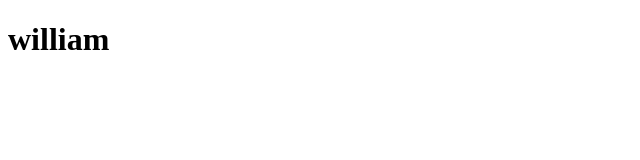
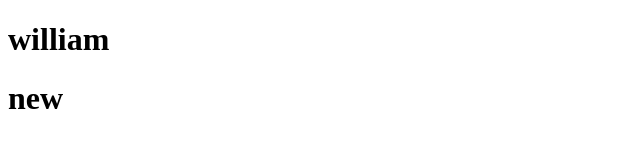
Before and after one commit to vish-14-07/hackathon, a plain HTML site: page index.html in a window 1280 px wide. Shown: the whole page, without its empty margins (0-640 px from the left). Drawn offline with Linux system fonts and the light colour scheme.

Commit message:
added new name

```diff
--- a/index.html
+++ b/index.html
@@ -7,6 +7,7 @@
 </head>
 <body>
    <h1>william</h1>
+   <h1>new</h1>
    <img src="profile.jfif" alt="">
 </body>
 </html>
```
